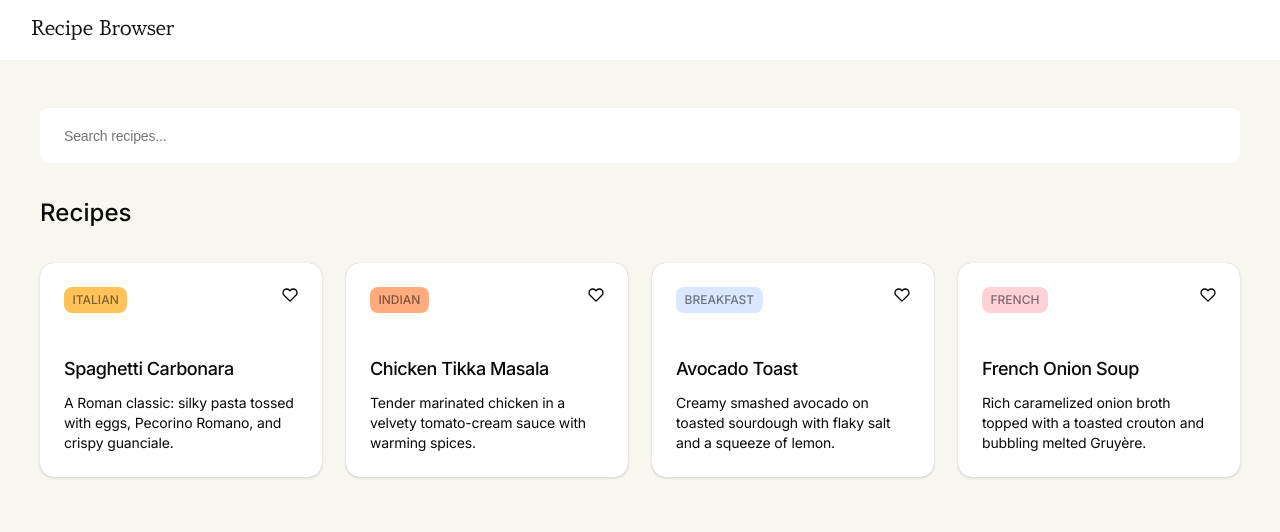
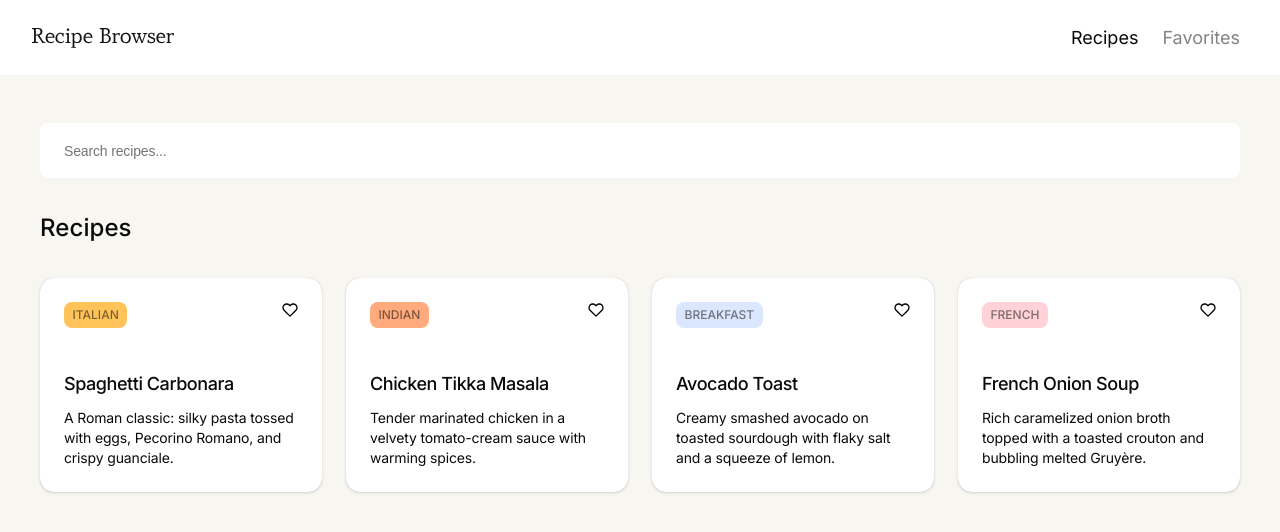
Before and after one commit to tripleten-com/ai-se_recipe-browser_react-router, a React (Vite) app: page / in a window 1280 px wide. Shown: the top 532 px of the page. Built offline with nearby package versions, Linux system fonts and the light colour scheme.

Commit message:
lesson 4

```diff
--- a/src/components/Header/Header.tsx
+++ b/src/components/Header/Header.tsx
@@ -1,11 +1,27 @@
+import { NavLink } from "react-router-dom";
+
 import Logo from "../../assets/logo.svg";
 import "./Header.css";
 
 function Header() {
+  function getNavLinkClasses({ isActive }: { isActive: boolean }) {
+    return isActive
+      ? "header__nav-link header__nav-link_active"
+      : "header__nav-link";
+  }
+
   return (
     <header className="header">
       <div className="header__inner">
         <img src={Logo} alt="Recipe Browser logo" className="header__logo" />
+        <nav className="header__nav">
+          <NavLink className={getNavLinkClasses} to="/">
+            Recipes
+          </NavLink>
+          <NavLink className={getNavLinkClasses} to="/favorites">
+            Favorites
+          </NavLink>
+        </nav>
       </div>
     </header>
   );
```
